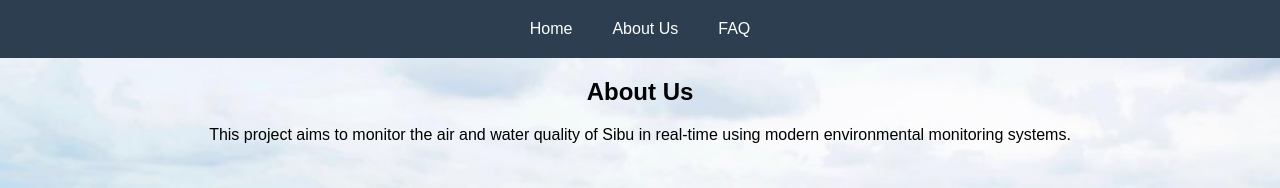
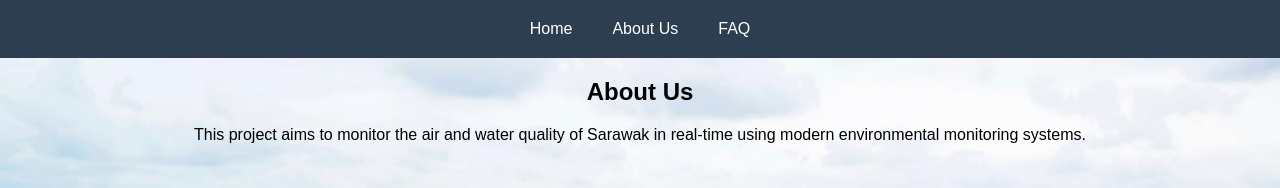
Before and after one commit to AlepDenel/chillguys, a React (Create React App) app in the folder frontend/: page /about in a window 1280 px wide. Shown: the top 188 px of the page. Built offline with nearby package versions, Linux system fonts and the light colour scheme.

Commit message:
AboutUs.jsx

```diff
--- a/frontend/src/AboutUs.jsx
+++ b/frontend/src/AboutUs.jsx
@@ -4,7 +4,7 @@ function AboutUs() {
   return (
     <div>
       <h2>About Us</h2>
-      <p>This project aims to monitor the air and water quality of Sibu in real-time using modern environmental monitoring systems.</p>
+      <p>This project aims to monitor the air and water quality of Sarawak in real-time using modern environmental monitoring systems.</p>
     </div>
   );
 }
```
